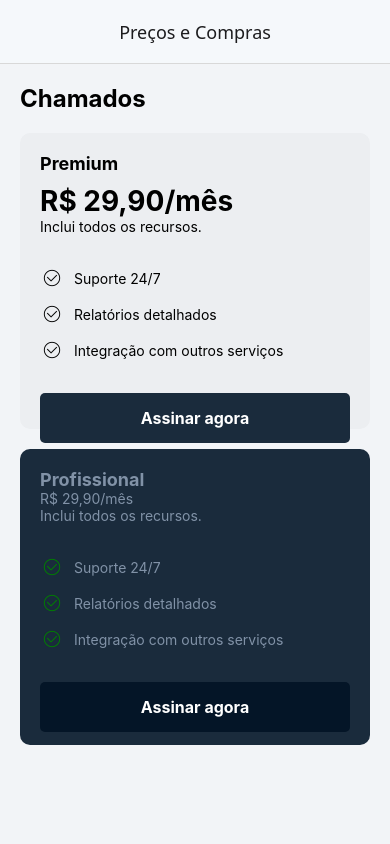
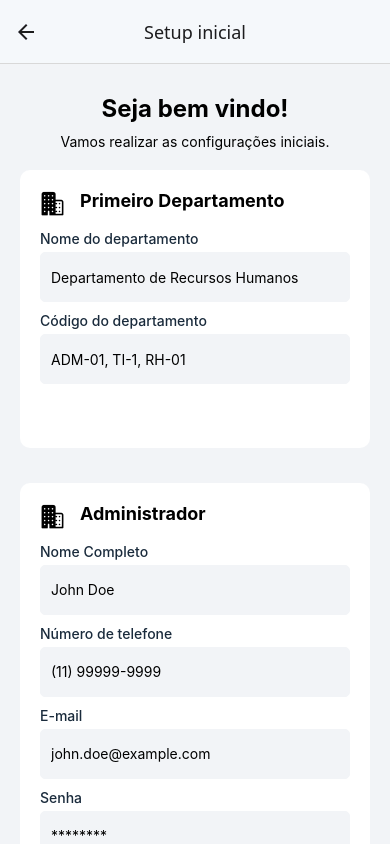
Before and after one commit to leonardoFernandesRonchi/gestor-chamados, a React Native app in the folder mobile/: screen /CreateAccount in a window 390 px wide. Built offline with nearby package versions, Linux system fonts and the light colour scheme.

Commit message:
criando componentes de input

```diff
--- a/mobile/src/components/Button/Button.tsx
+++ b/mobile/src/components/Button/Button.tsx
@@ -11,12 +11,13 @@ import Colors from "@src/constants/colors";
 type CardProps = {
   text: string;
   style?: StyleProp<ViewStyle>;
+  onPressFunction?: () => void;
   children?: React.ReactNode;
 };
 
-const Button = ({ text, style, children }: CardProps) => {
+const Button = ({ text, style, onPressFunction, children }: CardProps) => {
   return (
-    <Pressable style={[styles.button, style]}>
+    <Pressable style={[styles.button, style]} onPress={onPressFunction}>
       <Text style={styles.text}>{text}</Text>
       {children}
     </Pressable>
--- a/mobile/src/components/Card/Card.tsx
+++ b/mobile/src/components/Card/Card.tsx
@@ -10,6 +10,7 @@ import {
 import Colors from "@src/constants/colors";
 
 type CardProps = {
+  titleIcon?: React.ReactNode;
   title?: string;
   content?: string;
   button?: boolean;
@@ -21,6 +22,7 @@ type CardProps = {
 };
 
 const Card = ({
+  titleIcon,
   title,
   content,
   button,
@@ -32,7 +34,11 @@ const Card = ({
 }: CardProps) => {
   return (
     <View style={[styles.card, style]}>
-      {title && <Text style={[styles.title, titleStyle]}>{title}</Text>}
+      <View style={styles.box}>
+        {titleIcon && <View style={[styles.titleIcon]}>{titleIcon}</View>}
+        {title && <Text style={[styles.title, titleStyle]}>{title}</Text>}
+      </View>
+
       {content && <Text style={[styles.content, contentStyle]}>{content}</Text>}
       {button && <Text style={styles.button}>{buttonText}</Text>}
       {children}
@@ -41,6 +47,16 @@ const Card = ({
 };
 
 const styles = StyleSheet.create({
+  box: {
+    display: "flex",
+    flexDirection: "row",
+    gap: 10,
+  },
+  titleIcon: {
+    width: 30,
+    height: 30,
+    marginBottom: 10,
+  },
   card: {
     display: "flex",
     backgroundColor: Colors.backgroundCardGray,
--- /dev/null
+++ b/mobile/src/components/Input/Input.tsx
@@ -0,0 +1,53 @@
+import {
+  StyleSheet,
+  View,
+  Text,
+  Pressable,
+  ViewStyle,
+  StyleProp,
+  TextInput,
+} from "react-native";
+import Colors from "@src/constants/colors";
+
+type InputProps = {
+  label?: string;
+  placeholder?: string;
+  value?: string;
+  onChangeText?: (text: string) => void;
+};
+
+const Input = ({ label, placeholder, value, onChangeText }: InputProps) => {
+  return (
+    <View>
+      {label && <Text style={styles.label}>{label}</Text>}
+
+      <TextInput
+        placeholder={placeholder}
+        value={value}
+        onChangeText={onChangeText}
+        style={styles.input}
+      />
+    </View>
+  );
+};
+
+const styles = StyleSheet.create({
+  label: {
+    marginBottom: 5,
+    fontSize: 14,
+    fontWeight: "500",
+    color: Colors.primary,
+  },
+  input: {
+    width: "100%",
+    height: 50,
+    padding: 10,
+    borderWidth: 1,
+    borderColor: Colors.inputColor,
+    backgroundColor: Colors.inputColor,
+    borderRadius: 5,
+    marginBottom: 10,
+  },
+});
+
+export default Input;
--- /dev/null
+++ b/mobile/src/components/Input/index.ts
@@ -0,0 +1 @@
+export { default } from "./Input";
--- a/mobile/src/components/index.ts
+++ b/mobile/src/components/index.ts
@@ -1,2 +1,3 @@
 export { default as Card } from "./Card";
 export { default as Button } from "./Button";
+export { default as Input } from "./Input";
--- a/mobile/src/constants/colors.ts
+++ b/mobile/src/constants/colors.ts
@@ -10,8 +10,9 @@ const colors = {
   backgroundSecondary: "#FDFDFD",
   backgroundCardGray: "#ECEEF1",
   backgroundCardBlue: "#1A2B3C",
+  buttonBlue: "#041527",
 
-  buttonBlue: "#041527",
+  inputColor: "#F2F4F7",
 };
 
 export default colors;
--- a/mobile/src/navigation/AppRoutes.tsx
+++ b/mobile/src/navigation/AppRoutes.tsx
@@ -2,7 +2,14 @@ import { createNativeStackNavigator } from "@react-navigation/native-stack";
 
 import { Colors } from "@src/constants";
 
-import { Home } from "@src/screens";
+export type AppRoutesProps = {
+  Home: undefined;
+  CreateAccount: undefined;
+
+  navigate: () => void;
+};
+
+import { CreateAccount, Home } from "@src/screens";
 const AppRoutes = () => {
   const Stack = createNativeStackNavigator();
   return (
@@ -18,6 +25,18 @@ const AppRoutes = () => {
           headerTitleAlign: "center",
         }}
       />
+
+      <Stack.Screen
+        name="CreateAccount"
+        component={CreateAccount}
+        options={{
+          title: "Setup inicial",
+          headerStyle: {
+            backgroundColor: Colors.backgroundNavbar,
+          },
+          headerTitleAlign: "center",
+        }}
+      />
     </Stack.Navigator>
   );
 };
--- /dev/null
+++ b/mobile/src/screens/CreateAccount/CreateAccount.tsx
@@ -0,0 +1,105 @@
+import { StyleSheet, View, ScrollView, Text } from "react-native";
+import { Card, Input } from "@src/components";
+import Colors from "@src/constants/colors";
+import Ionicons from "@expo/vector-icons/Ionicons";
+
+const CreateAccount = () => {
+  return (
+    <ScrollView style={styles.container}>
+      <View style={styles.box}>
+        <Text style={styles.title}>Seja bem vindo!</Text>
+        <Text>Vamos realizar as configurações iniciais.</Text>
+      </View>
+
+      <Card
+        title="Primeiro Departamento"
+        titleIcon={<Ionicons name="business" size={25} color="black" />}
+        style={{
+          width: "100%",
+          padding: 20,
+          height: "30%",
+          backgroundColor: Colors.white,
+        }}
+      >
+        <Input
+          label="Nome do departamento"
+          placeholder="Departamento de Recursos Humanos"
+        />
+
+        <Input
+          label="Código do departamento"
+          placeholder="ADM-01, TI-1, RH-01"
+        />
+      </Card>
+
+      <Card
+        title="Administrador"
+        titleIcon={<Ionicons name="business" size={25} color="black" />}
+        style={{
+          marginTop: "10%",
+          marginBottom: "20%",
+          width: "100%",
+          height: "55%",
+          padding: 20,
+          backgroundColor: Colors.white,
+        }}
+      >
+        <Input label="Nome Completo" placeholder="John Doe" />
+
+        <Input label="Número de telefone" placeholder="(11) 99999-9999" />
+
+        <Input label="E-mail" placeholder="john.doe@example.com" />
+
+        <Input label="Senha" placeholder="********" />
+
+        <Input label="Confirmação de senha" placeholder="********" />
+      </Card>
+    </ScrollView>
+  );
+};
+
+const styles = StyleSheet.create({
+  container: {
+    flex: 1,
+    padding: 20,
+    backgroundColor: Colors.background,
+  },
+  box: {
+    display: "flex",
+    flexDirection: "column",
+    gap: 10,
+    justifyContent: "center",
+    alignItems: "center",
+    marginTop: 10,
+  },
+  containerIcons: {
+    marginTop: 30,
+    display: "flex",
+    flexDirection: "column",
+    gap: 10,
+  },
+  containerIcon: {
+    display: "flex",
+    flexDirection: "row",
+    alignItems: "center",
+    gap: 10,
+  },
+  title: {
+    fontSize: 24,
+    fontWeight: "bold",
+    display: "flex",
+    justifyContent: "center",
+    alignItems: "center",
+  },
+  priceText: {
+    fontSize: 28,
+    fontWeight: "bold",
+    marginTop: 10,
+  },
+  textBlue: {
+    color: Colors.textCardBlue,
+    fontSize: 18,
+  },
+});
+
+export default CreateAccount;
--- /dev/null
+++ b/mobile/src/screens/CreateAccount/index.ts
@@ -0,0 +1 @@
+export { default } from "./CreateAccount";
--- a/mobile/src/screens/Home/Home.tsx
+++ b/mobile/src/screens/Home/Home.tsx
@@ -3,8 +3,15 @@ import { StyleSheet, View, Text } from "react-native";
 import Colors from "@src/constants/colors";
 import { Card, Button } from "@src/components";
 import EvilIcons from "@expo/vector-icons/EvilIcons";
+import { useNavigation } from "@react-navigation/native";
+import { AppRoutesProps } from "@src/navigation/AppRoutes";
+import { NativeStackNavigationProp } from "@react-navigation/native-stack";
 
 const Home = () => {
+  type navigationProps = NativeStackNavigationProp<AppRoutesProps>;
+
+  const navigation = useNavigation<navigationProps>();
+
   return (
     <View style={styles.container}>
       <Text style={styles.title}>Chamados</Text>
@@ -35,7 +42,10 @@ const Home = () => {
             <Text>Integração com outros serviços</Text>
           </View>
 
-          <Button text="Assinar agora" />
+          <Button
+            text="Assinar agora"
+            onPressFunction={() => navigation.navigate("CreateAccount")}
+          />
         </View>
       </Card>
 
@@ -81,6 +91,7 @@ const Home = () => {
           <Button
             text="Assinar agora"
             style={{ backgroundColor: Colors.buttonBlue }}
+            onPressFunction={() => navigation.navigate("CreateAccount")}
           />
         </View>
       </Card>
--- a/mobile/src/screens/index.ts
+++ b/mobile/src/screens/index.ts
@@ -1 +1,2 @@
 export { default as Home } from "./Home";
+export { default as CreateAccount } from "./CreateAccount";
```
